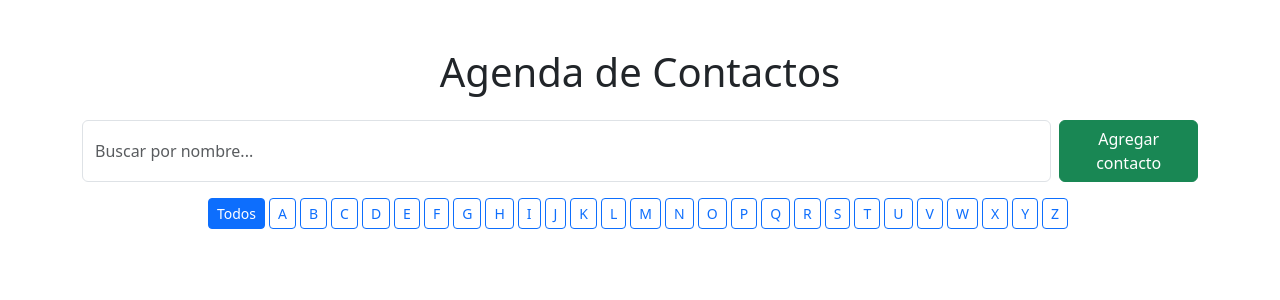
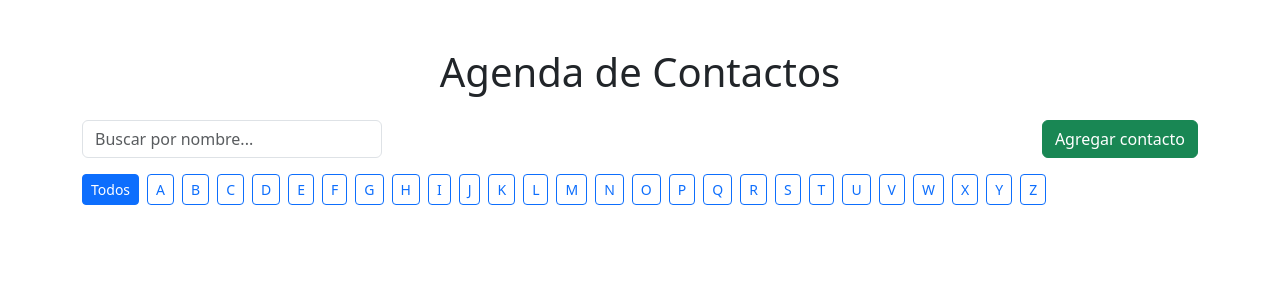
Before and after one commit to Insidious22/Program-Capas, a React (Vite) app: page / in a window 1280 px wide. Shown: the top 300 px of the page. Built offline with nearby package versions, Linux system fonts and the light colour scheme.

Commit message:
Update App.tsx

```diff
--- a/src/App.tsx
+++ b/src/App.tsx
@@ -1,6 +1,6 @@
 import { useEffect, useState } from "react";
-import ContactForm from "./components/ContactForm";
 import ContactList from "./components/ContactList";
+import ModalForm from "./components/ModalForm";
 
 export type Contact = {
   name: string;
@@ -16,9 +16,9 @@ function App() {
 
   const [editingContact, setEditingContact] = useState<Contact | null>(null);
   const [searchTerm, setSearchTerm] = useState("");
+  const [filterLetter, setFilterLetter] = useState<string>("Todos");
   const [message, setMessage] = useState<string | null>(null);
   const [showModal, setShowModal] = useState(false);
-  const [activeLetter, setActiveLetter] = useState<string>("Todos");
 
   useEffect(() => {
     localStorage.setItem("contacts", JSON.stringify(contacts));
@@ -41,11 +41,11 @@ function App() {
       setContacts(
         contacts.map((c) => (c.email === editingContact.email ? contact : c))
       );
+      setEditingContact(null);
     } else {
       setContacts([...contacts, contact]);
     }
 
-    setEditingContact(null);
     setShowModal(false);
   };
 
@@ -58,53 +58,62 @@ function App() {
     setShowModal(true);
   };
 
-  const handleAddNew = () => {
-    setEditingContact(null);
-    setShowModal(true);
-  };
-
   const filteredContacts = contacts.filter((contact) => {
     const matchesSearch = contact.name
       .toLowerCase()
       .includes(searchTerm.toLowerCase());
     const matchesLetter =
-      activeLetter === "Todos" ||
-      contact.name.charAt(0).toUpperCase() === activeLetter;
-
+      filterLetter === "Todos" ||
+      contact.name.toLowerCase().startsWith(filterLetter.toLowerCase());
     return matchesSearch && matchesLetter;
   });
+
+  const alphabet = Array.from({ length: 26 }, (_, i) =>
+    String.fromCharCode(65 + i)
+  );
 
   return (
     <div className="container mt-5">
       <h1 className="text-center mb-4">Agenda de Contactos</h1>
 
-      {message && (
-        <div className="alert alert-danger" role="alert">
-          {message}
-        </div>
-      )}
+      {message && <div className="alert alert-danger">{message}</div>}
 
-      <div className="mb-3 d-flex justify-content-between">
+      <div className="d-flex justify-content-between align-items-center mb-3">
         <input
           type="text"
           placeholder="Buscar por nombre..."
           value={searchTerm}
           onChange={(e) => setSearchTerm(e.target.value)}
-          className="form-control me-2"
+          className="form-control me-3"
+          style={{ maxWidth: "300px" }}
         />
-        <button className="btn btn-success" onClick={handleAddNew}>
+        <button
+          className="btn btn-success"
+          onClick={() => {
+            setEditingContact(null);
+            setShowModal(true);
+          }}
+        >
           Agregar contacto
         </button>
       </div>
 
-      <div className="mb-3 text-center">
-        {["Todos", ..."ABCDEFGHIJKLMNOPQRSTUVWXYZ"].map((letter) => (
+      <div className="mb-3 d-flex flex-wrap gap-2">
+        <button
+          className={`btn btn-sm ${
+            filterLetter === "Todos" ? "btn-primary" : "btn-outline-primary"
+          }`}
+          onClick={() => setFilterLetter("Todos")}
+        >
+          Todos
+        </button>
+        {alphabet.map((letter) => (
           <button
             key={letter}
-            className={`btn btn-sm me-1 mb-1 ${
-              activeLetter === letter ? "btn-primary" : "btn-outline-primary"
+            className={`btn btn-sm ${
+              filterLetter === letter ? "btn-primary" : "btn-outline-primary"
             }`}
-            onClick={() => setActiveLetter(letter)}
+            onClick={() => setFilterLetter(letter)}
           >
             {letter}
           </button>
@@ -117,14 +126,15 @@ function App() {
         onEdit={startEditing}
       />
 
-      <ContactForm
-        onAdd={addContact}
-        editing={editingContact}
-        visible={showModal}
-        onClose={() => setShowModal(false)}
-      />
+      {showModal && (
+        <ModalForm
+          onClose={() => setShowModal(false)}
+          onSubmit={addContact}
+          editing={editingContact}
+        />
+      )}
     </div>
   );
 }
 
-export default App;
+export default App;
```
